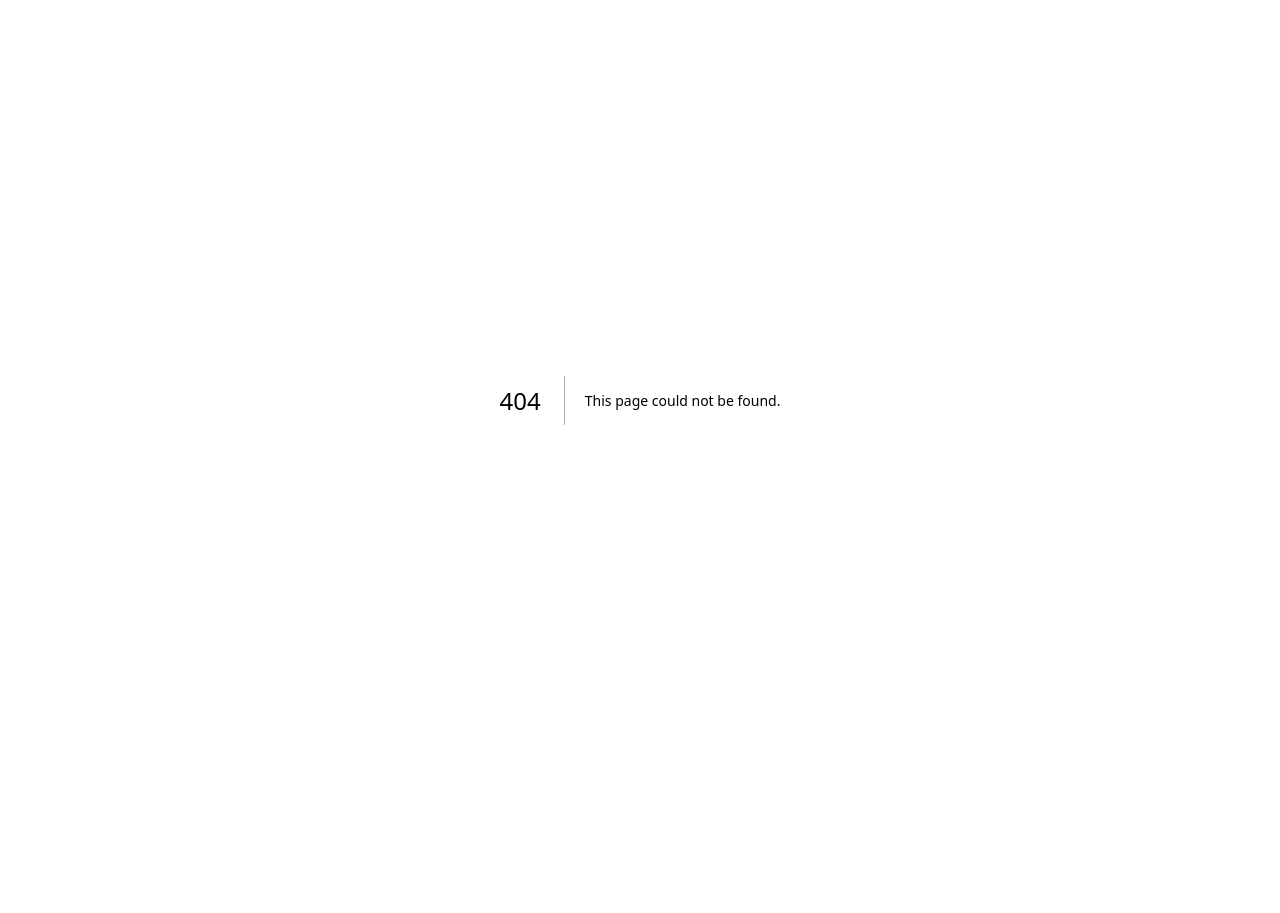
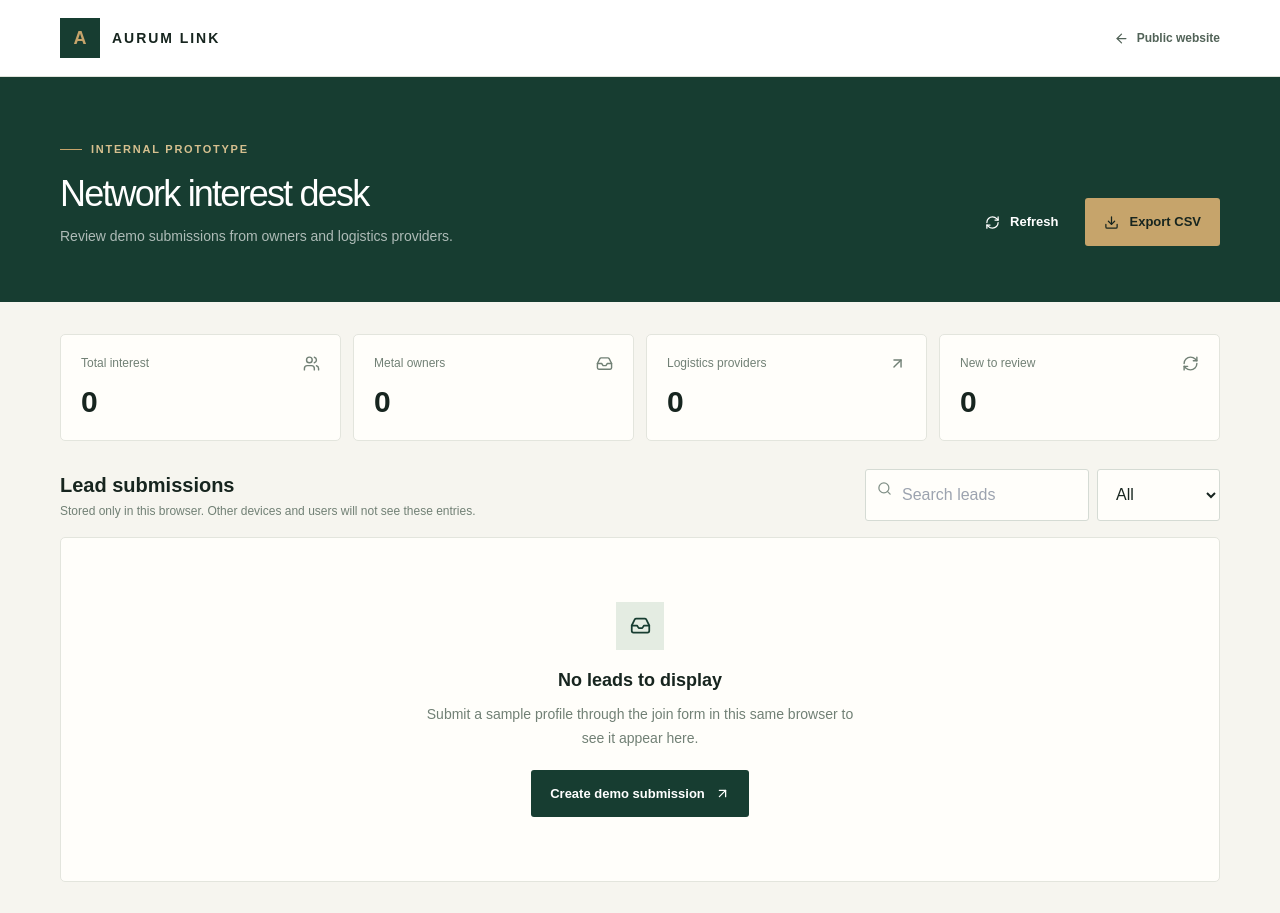
Before and after one commit to Meloniod/precious-bar-logistics-demo, a Next.js app: page /portal in a window 1280 px wide. Before the commit this address had no page. Shown: the top 913 px of the page. Before the commit the page ends 800 px from the top, so only its background shows below. Built offline with nearby package versions, Linux system fonts and the light colour scheme.

Commit message:
Add local demo lead management desk

```diff
--- /dev/null
+++ b/app/portal/page.tsx
@@ -0,0 +1,24 @@
+'use client';
+
+import { useEffect, useMemo, useState } from 'react';
+import Link from 'next/link';
+import { ArrowLeft, ArrowUpRight, Download, Inbox, RefreshCw, Search, Users } from 'lucide-react';
+
+type Lead={id:string;side:'owner'|'provider';name:string;email:string;phone:string;organisation:string;country:string;metalType:string;route:string;timing:string;services:string[];coverage:string;credentials:string;notes:string;consent:boolean;createdAt:string;status:'New'|'Contacted'|'Qualified'|'Closed';source:string};
+const key='aurum-link-leads-v1';
+export default function Portal(){const [leads,setLeads]=useState<Lead[]>([]);const [filter,setFilter]=useState('All');const [search,setSearch]=useState('');const [loaded,setLoaded]=useState(false);
+ const refresh=()=>{try{const value=JSON.parse(localStorage.getItem(key)||'[]');setLeads(Array.isArray(value)?value:[])}catch{setLeads([])}setLoaded(true)};
+ useEffect(()=>{refresh();},[]);
+ const visible=useMemo(()=>leads.filter(l=>(filter==='All'||l.status===filter)&&(l.name+' '+l.email+' '+l.organisation+' '+l.country+' '+l.side).toLowerCase().includes(search.toLowerCase())),[leads,filter,search]);
+ function update(id:string,status:Lead['status']){const next=leads.map(l=>l.id===id?{...l,status}:l);setLeads(next);localStorage.setItem(key,JSON.stringify(next))}
+ function exportCsv(){const cols=['name','email','phone','organisation','side','country','metalType','route','timing','coverage','services','credentials','notes','status','createdAt'];const quote=(v:unknown)=>'"'+String(Array.isArray(v)?v.join('; '):v??'').replaceAll('"','""')+'"';const csv=[cols.join(','),...leads.map(l=>cols.map(c=>quote((l as unknown as Record<string,unknown>)[c])).join(','))].join('\n');const blob=new Blob([csv],{type:'text/csv;charset=utf-8;'});const url=URL.createObjectURL(blob);const a=document.createElement('a');a.href=url;a.download='aurum-link-demo-leads.csv';a.click();URL.revokeObjectURL(url)}
+ const count=(s:string)=>leads.filter(l=>s==='All'||l.status===s).length;
+ return <main className="min-h-screen"><header className="border-b border-[#dfe3da] bg-white"><div className="wrap flex h-[76px] items-center justify-between"><Link href="/" className="flex items-center gap-3"><span className="grid h-10 w-10 place-items-center bg-[#173d31] text-[#c6a46b] text-lg font-bold">A</span><b className="text-sm tracking-[.14em]">AURUM LINK</b></Link><Link href="/" className="flex items-center gap-2 text-xs font-bold text-[#526358]"><ArrowLeft size={15}/> Public website</Link></div></header>
+ <section className="bg-[#173d31] py-10 text-white sm:py-14"><div className="wrap flex flex-col gap-5 sm:flex-row sm:items-end sm:justify-between"><div><div className="eyebrow !text-[#d6c08f]">Internal prototype</div><h1 className="mt-4 text-4xl font-medium tracking-[-.05em]">Network interest desk</h1><p className="mt-3 text-sm text-white/65">Review demo submissions from owners and logistics providers.</p></div><div className="flex gap-2"><button className="btn border border-white/30 text-white" onClick={refresh}><RefreshCw size={15}/> Refresh</button><button className="btn btn-brass" onClick={exportCsv} disabled={!leads.length}><Download size={15}/> Export CSV</button></div></div></section>
+ <section className="wrap py-8"><div className="grid gap-3 sm:grid-cols-4">{[{name:'Total interest',value:leads.length,icon:Users},{name:'Metal owners',value:leads.filter(l=>l.side==='owner').length,icon:Inbox},{name:'Logistics providers',value:leads.filter(l=>l.side==='provider').length,icon:ArrowUpRight},{name:'New to review',value:count('New'),icon:RefreshCw}].map(x=><div className="card p-5" key={x.name}><div className="flex items-center justify-between text-[#718075]"><span className="text-xs">{x.name}</span><x.icon size={17}/></div><div className="mt-3 text-3xl font-semibold">{x.value}</div></div>)}</div>
+ <div className="mt-7 flex flex-col gap-3 sm:flex-row sm:items-center sm:justify-between"><div><h2 className="text-xl font-semibold">Lead submissions</h2><p className="mt-1 text-xs text-[#718075]">Stored only in this browser. Other devices and users will not see these entries.</p></div><div className="flex flex-wrap gap-2"><div className="relative"><Search size={15} className="absolute left-3 top-3 text-[#819087]"/><input className="field !w-full !pl-9 sm:!w-56" placeholder="Search leads" value={search} onChange={e=>setSearch(e.target.value)}/></div><select className="field !w-auto" value={filter} onChange={e=>setFilter(e.target.value)}>{['All','New','Contacted','Qualified','Closed'].map(s=><option key={s}>{s}</option>)}</select></div></div>
+ <div className="mt-4 space-y-3">{visible.map(l=><article className="card p-5 sm:p-6" key={l.id}><div className="flex flex-wrap items-start justify-between gap-4"><div><div className="flex flex-wrap items-center gap-2"><h3 className="text-lg font-semibold">{l.name}</h3><span className="bg-[#e8eee5] px-2 py-1 text-[10px] font-bold uppercase text-[#315c46]">{l.side==='owner'?'Metal owner':'Logistics provider'}</span></div><p className="mt-1 text-sm text-[#68766b]">{l.organisation} · {l.country}</p><p className="mt-2 text-xs text-[#526358]">{l.email}{l.phone?' · '+l.phone:''}</p></div><div className="flex items-center gap-2"><label className="sr-only" htmlFor={'status-'+l.id}>Lead status</label><select id={'status-'+l.id} className="field !w-auto !py-2 text-xs" value={l.status} onChange={e=>update(l.id,e.target.value as Lead['status'])}>{['New','Contacted','Qualified','Closed'].map(s=><option key={s}>{s}</option>)}</select><a className="btn btn-light !px-3 !py-2" href={'mailto:'+encodeURIComponent(l.email)+'?subject='+encodeURIComponent('Aurum Link — follow-up')} aria-label={'Email '+l.name}>Email</a></div></div>
+ <div className="mt-4 grid gap-3 border-t border-[#e6e8e1] pt-4 sm:grid-cols-3"><div><p className="text-[10px] uppercase tracking-wider text-[#8a928a]">Category / coverage</p><p className="mt-1 text-xs">{l.side==='owner'?(l.metalType||'Not specified'):(l.coverage||'Not specified')}</p></div><div><p className="text-[10px] uppercase tracking-wider text-[#8a928a]">Route / services</p><p className="mt-1 text-xs">{l.side==='owner'?(l.route||'Not specified'):(l.services?.join(', ')||'Not specified')}</p></div><div><p className="text-[10px] uppercase tracking-wider text-[#8a928a]">Timing / submitted</p><p className="mt-1 text-xs">{l.timing||new Date(l.createdAt).toLocaleString()}</p></div></div>{(l.credentials||l.notes)&&<p className="mt-3 whitespace-pre-wrap text-xs leading-5 text-[#657167]">{l.credentials||l.notes}</p>}<p className="mt-3 text-[10px] text-[#8a928a]">Source: {l.source} · {new Date(l.createdAt).toLocaleString()}</p></article>)}
+ {!visible.length&&<div className="card py-16 text-center"><div className="mx-auto grid h-12 w-12 place-items-center bg-[#e4ece2] text-[#173d31]"><Inbox size={21}/></div><h3 className="mt-4 text-lg font-semibold">{loaded?'No leads to display':'Loading demo leads…'}</h3><p className="mx-auto mt-2 max-w-md text-sm leading-6 text-[#718075]">{leads.length?'Try a different search or status.':'Submit a sample profile through the join form in this same browser to see it appear here.'}</p><Link href="/join" className="btn btn-dark mt-5">Create demo submission <ArrowUpRight size={15}/></Link></div>}</div>
+ <div className="mt-8 border border-[#e0e4dc] bg-[#eef0e8] p-4 text-xs leading-5 text-[#657167]"><b>Prototype data notice:</b> entries are stored in localStorage and are visible to anyone using this browser profile. This is not a secure CRM. Do not enter real confidential business, shipment, financial or personal data. Before launch, implement authenticated access, server-side storage, consent/retention controls, spam protection and appropriate security/compliance review.</div></section></main>
+}
```
